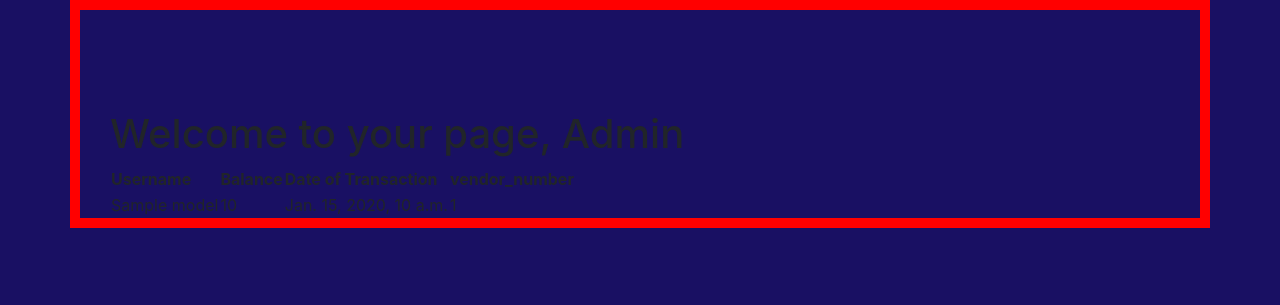
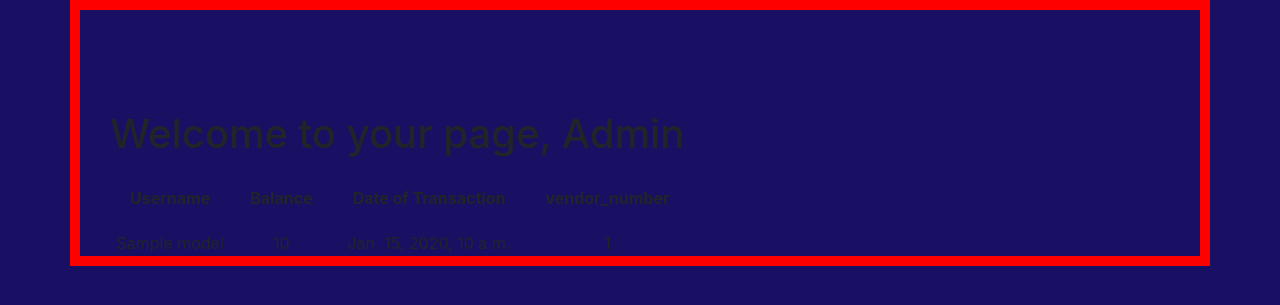
Before and after one commit to DhruvKaushal/AutomatedCouponSystem, a Django app: template couponSystem/profiles/templates/profiles/adminKaLogin.html in a window 1280 px wide. Shown: the part 56-361 px from the top of the page. Run offline with Django 3.2, Linux system fonts and the light colour scheme; the template is opened without the code that fills it: most values are stand-ins (such as "Sample title", 1, 10 or a date in 2020); some libraries are stand-ins or nearby versions.

Commit message:
admin info home

```diff
--- a/couponSystem/profiles/admin.py
+++ b/couponSystem/profiles/admin.py
@@ -1,3 +1,4 @@
 from django.contrib import admin
-
+from .models import userData
 # Register your models here.
+admin.site.register(userData)
--- a/couponSystem/profiles/templates/profiles/adminKaLogin.html
+++ b/couponSystem/profiles/templates/profiles/adminKaLogin.html
@@ -8,19 +8,19 @@
   <table>
       <thead>
         <tr>
-          <th>Username</th>
-          <th>Balance</th>
-          <th>Date of Transaction</th>
-          <th>vendor_number</th>
+          <th style = "padding: 20px;">Username</th>
+          <th style = "padding: 20px;">Balance</th>
+          <th style = "padding: 20px;">Date of Transaction</th>
+          <th style = "padding: 20px;">vendor_number</th>
         </tr>
       </thead>
       <tbody>
-      {% for person in persons %}
+      {% for i in model %}
         <tr>
-            <td>{{ model.name }}</td>
-            <td>{{ model.balance }}</td>
-            <td>{{ model.date_of_payment }}</td>
-            <td>{{ model.vendor_number }}</td>
+            <td style="text-align: center;">{{ i.name }}</td>
+            <td style="text-align: center;">{{ i.balance }}</td>
+            <td style="text-align: center;">{{ i.date_of_payment }}</td>
+            <td style="text-align: center;">{{ i.vendor_number }}</td>
         </tr>
       {% endfor %}
       </tbody>
--- a/couponSystem/profiles/views.py
+++ b/couponSystem/profiles/views.py
@@ -3,12 +3,12 @@ from django.contrib.auth.mixins import(
     LoginRequiredMixin,
     PermissionRequiredMixin
 )
+# from django.forms.models import model_to_dict
 from .models import userData
 # Create your views here.
 def adminKaPage(request):
-    model = userData
-    records = model.objects.all().order_by(model.name)
-    return render(request, 'profiles/adminKaLogin.html')
+    records = userData.objects.all()
+    return render(request, 'profiles/adminKaLogin.html',{'model':records})
 
 
 def userKaLog(request):
--- a/couponSystem/templates/test.html
+++ b/couponSystem/templates/test.html
@@ -2,11 +2,10 @@
 {% block content %}
 <div class="container">
     <h1>You are now logged in!</h1>
-    {% if user.username == Dhruv %}
-        <h2><a href="{% url 'profiles:adminHome'%}">Go to Home Page</a></h2>
+    {% if user.username == "Dhruv" %}
+      <h2><a href="{% url 'profiles:adminHome'%}">Go to Home Page</a></h2>
     {% else %}
         <h2><a href="{% url 'profiles:userHome'%}">Go to Home Page</a></h2>
     {% endif %}
   </div>
-
 {% endblock %}
```
Also changed, not shown: couponSystem/db.sqlite3, couponSystem/profiles/migrations/0002_auto_20191210_0540.py (added), couponSystem/profiles/migrations/0003_auto_20191210_0547.py (added), 1 other file.
